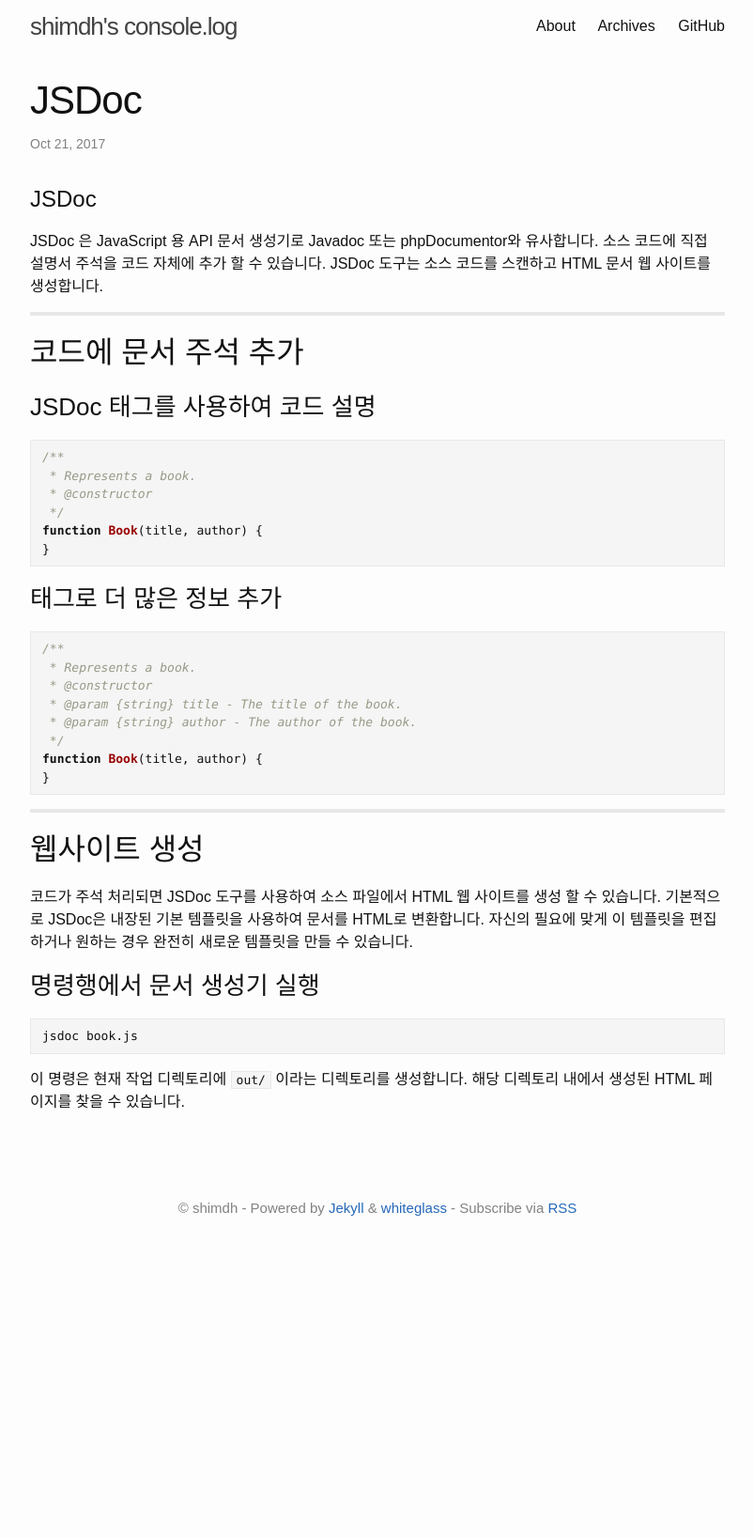
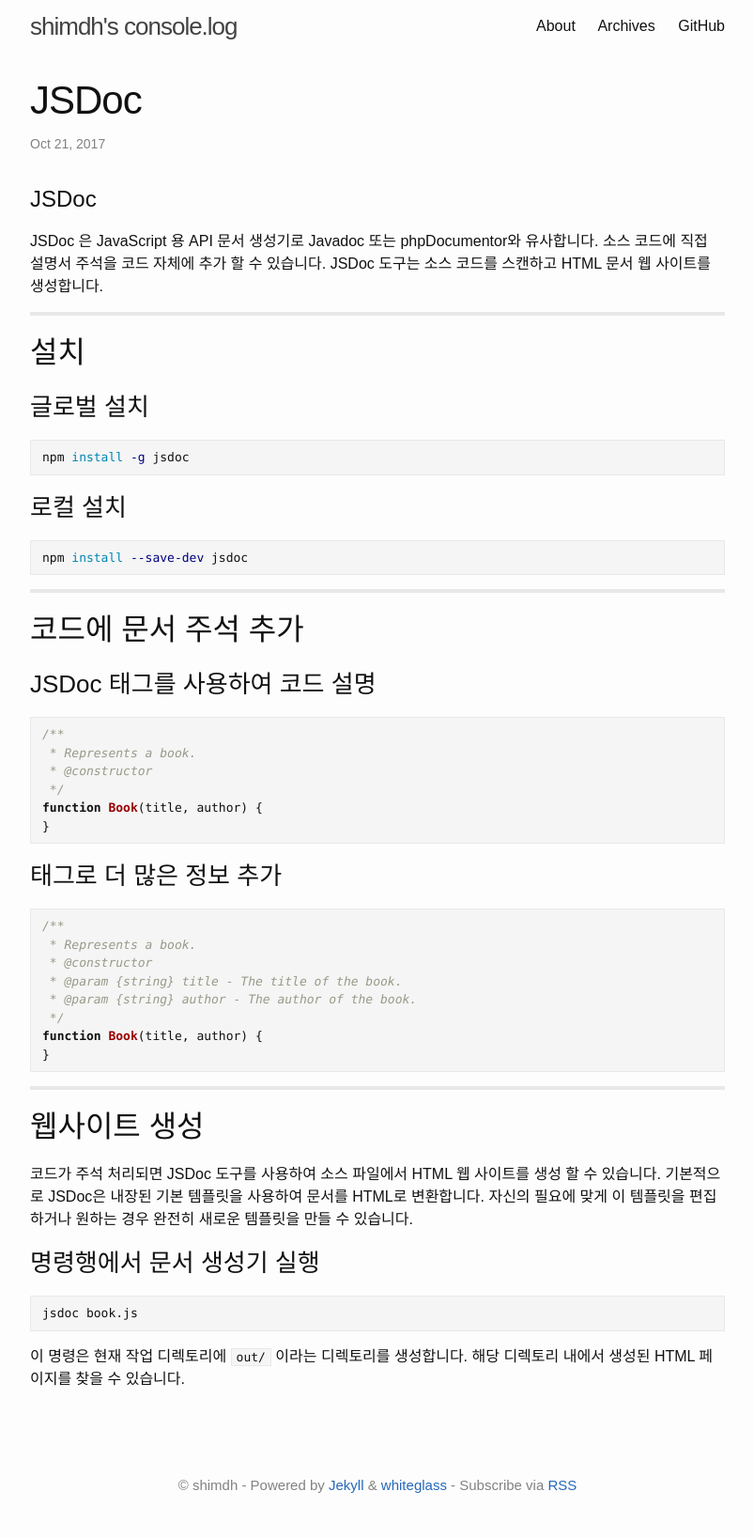
Before and after one commit to yous/whiteglass, a Jekyll site: the page built from _posts/2017-10-21-JSDoc.md, in a window 1280 px wide. Shown: the whole page at 94% size, without its empty margins (238-1041 px from the left). Built offline with Jekyll 4.4.1, drawn with Linux system fonts in a browser that asks for light colours; before the commit the page ends 1342 px from its top, so only the background shows below that.

Commit message:
added install contents

````diff
--- a/_posts/2017-10-21-JSDoc.md
+++ b/_posts/2017-10-21-JSDoc.md
@@ -6,6 +6,22 @@
 # JSDoc
 
 JSDoc 은 JavaScript 용 API 문서 생성기로 Javadoc 또는 phpDocumentor와 유사합니다. 소스 코드에 직접 설명서 주석을 코드 자체에 추가 할 수 있습니다. JSDoc 도구는 소스 코드를 스캔하고 HTML 문서 웹 사이트를 생성합니다.
+
+---
+
+## 설치
+
+### 글로벌 설치
+
+```sh
+npm install -g jsdoc
+```
+
+### 로컬 설치
+
+```sh
+npm install --save-dev jsdoc
+```
 
 ---
 
````
